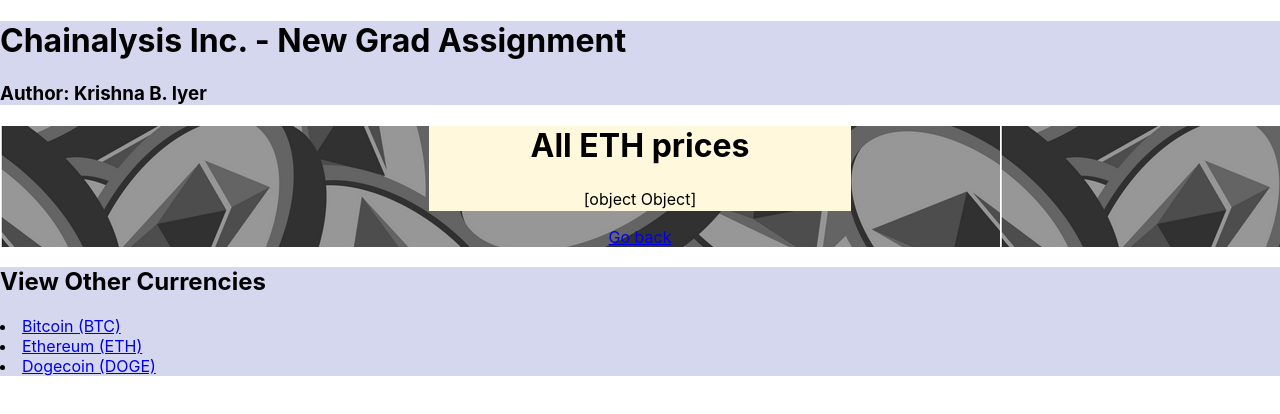
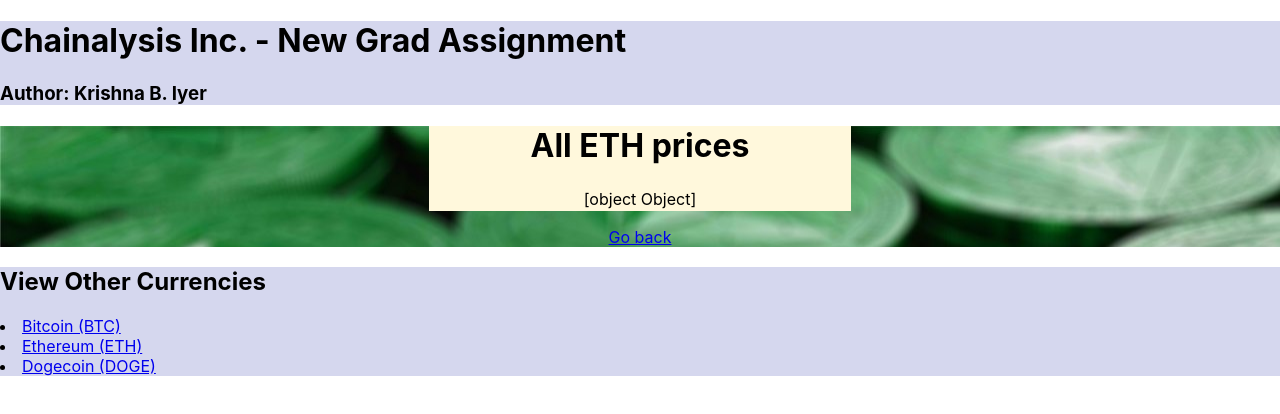
Before and after one commit to KrishnaIyer99/blockchain, a React (Create React App) app in the folder client/: page /ETH_RAW in a window 1280 px wide. Shown: the top 414 px of the page. Built offline with nearby package versions, Linux system fonts and the light colour scheme; no server answers.

Commit message:
changed ethereum backgorund

```diff
--- a/client/src/components/Price.module.css
+++ b/client/src/components/Price.module.css
@@ -20,7 +20,7 @@
 
 .background_eth{
     width:100%;
-    background-image: url(images/EthereumWallpaper.png);
+    background-image: url(images/EthereumWallpaper.jpg);
     margin: auto;
 }
 
```
Also changed, not shown: client/src/components/images/EthereumWallpaper.jpg (added), client/src/components/images/EthereumWallpaper.png (deleted).
